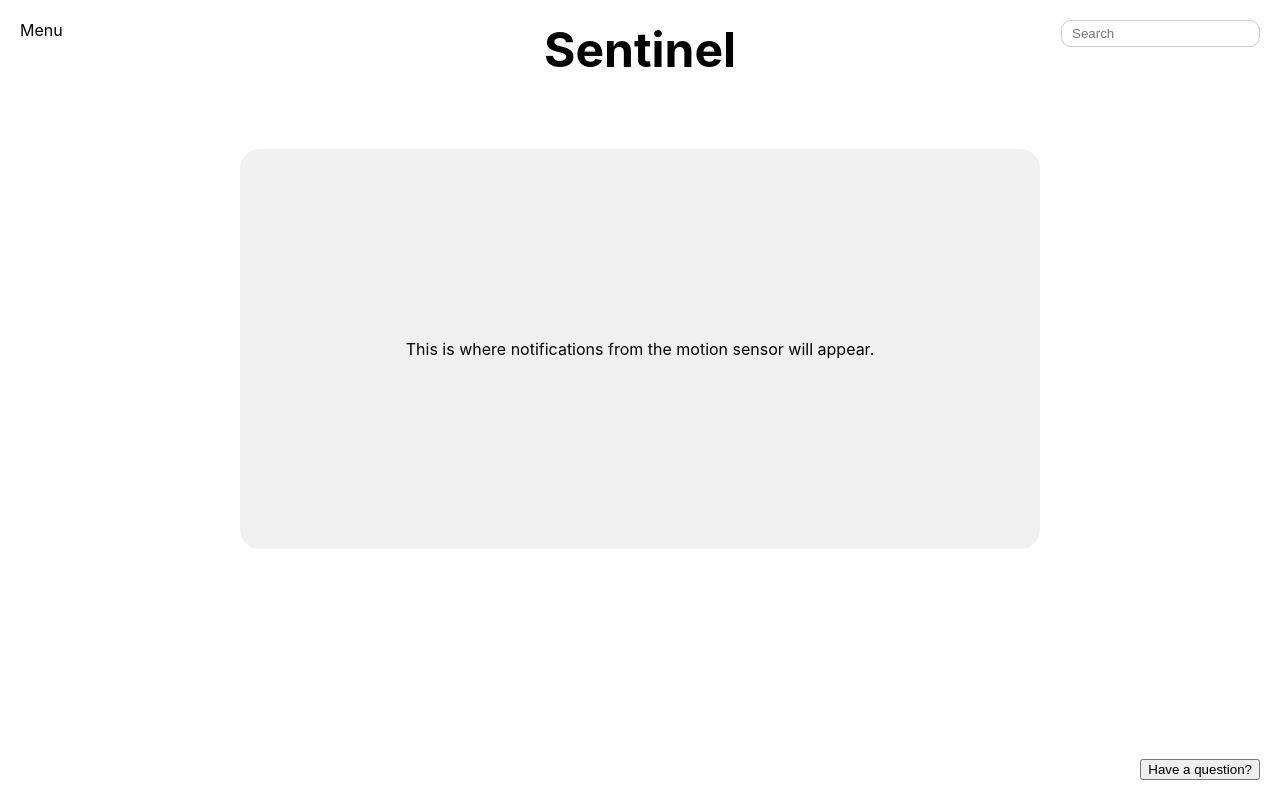
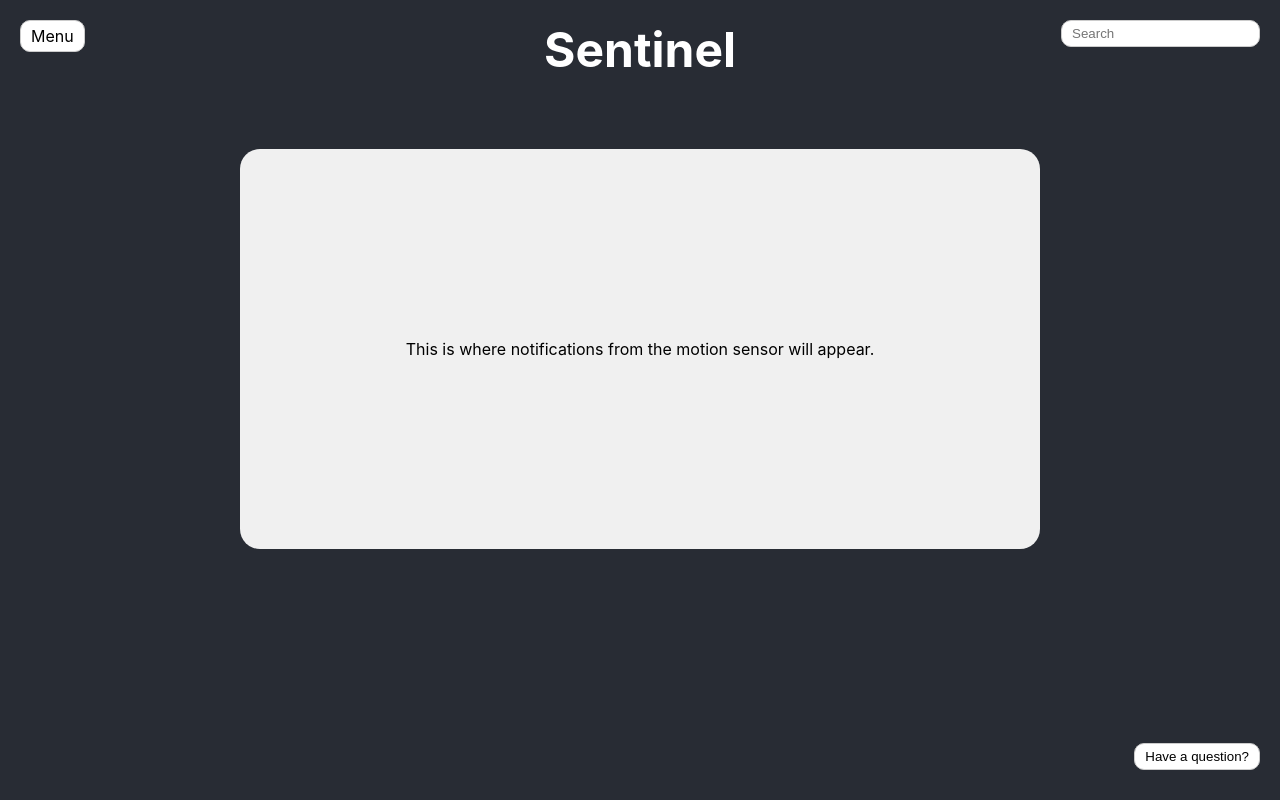
Before and after one commit to oisinosullivan9/hci_gui, a React (Create React App) app: page / in a window 1280 px wide. Both pictures are taken after a click on the button "Login". Built offline with nearby package versions, Linux system fonts and the light colour scheme.

Commit message:
modified design of homepage

```diff
--- /dev/null
+++ b/public/error.html
@@ -0,0 +1,36 @@
+<!DOCTYPE html>
+<html lang="en">
+<head>
+    <meta charset="UTF-8">
+    <meta name="viewport" content="width=device-width, initial-scale=1.0">
+    <title>404 - Page Not Found</title>
+    <style>
+        body {
+            font-family: Arial, sans-serif;
+            background-color: #f8f9fa;
+            color: #343a40;
+            margin: 0;
+            padding: 0;
+            display: flex;
+            justify-content: center;
+            align-items: center;
+            height: 100vh;
+        }
+        .container {
+            text-align: center;
+        }
+        h1 {
+            font-size: 3em;
+        }
+        p {
+            font-size: 1.2em;
+            margin-bottom: 20px;
+        }
+    </style>
+</head>
+<body>
+    <div class="container">
+        <h1>404 - Page Not Found</h1>
+    </div>
+</body>
+</html>
--- a/src/pages/HomePage.css
+++ b/src/pages/HomePage.css
@@ -2,6 +2,8 @@
     display: flex;
     flex-direction: column;
     align-items: center;
+    background-color: #282c34;
+    min-height: 100vh;
   }
 
   .brand-name {
@@ -9,6 +11,7 @@
     font-weight: bold;
     text-align: center;
     margin-top: 20px;
+    color: white;
   }
 
   .menu-container {
@@ -35,9 +38,19 @@
     display: flex;
   }
 
-  .menu-button {
+  .menu-button,
+  .question-button { /* Add styles for question button */
     cursor: pointer;
+    border: 1px solid #ccc;
+    border-radius: 10px;
+    padding: 5px 10px;
+    background-color: #fff;
     margin-bottom: 10px;
+  }
+
+  .menu-button:hover,
+  .question-button:hover { /* Add hover effect */
+    background-color: #ddd;
   }
 
   .search-container {
@@ -64,9 +77,8 @@
     margin-top: 50px;
   }
 
-  .question-button {
+  .question-button { /* Positioning for question button */
     position: absolute;
     bottom: 20px;
     right: 20px;
-    cursor: pointer;
   }
```
